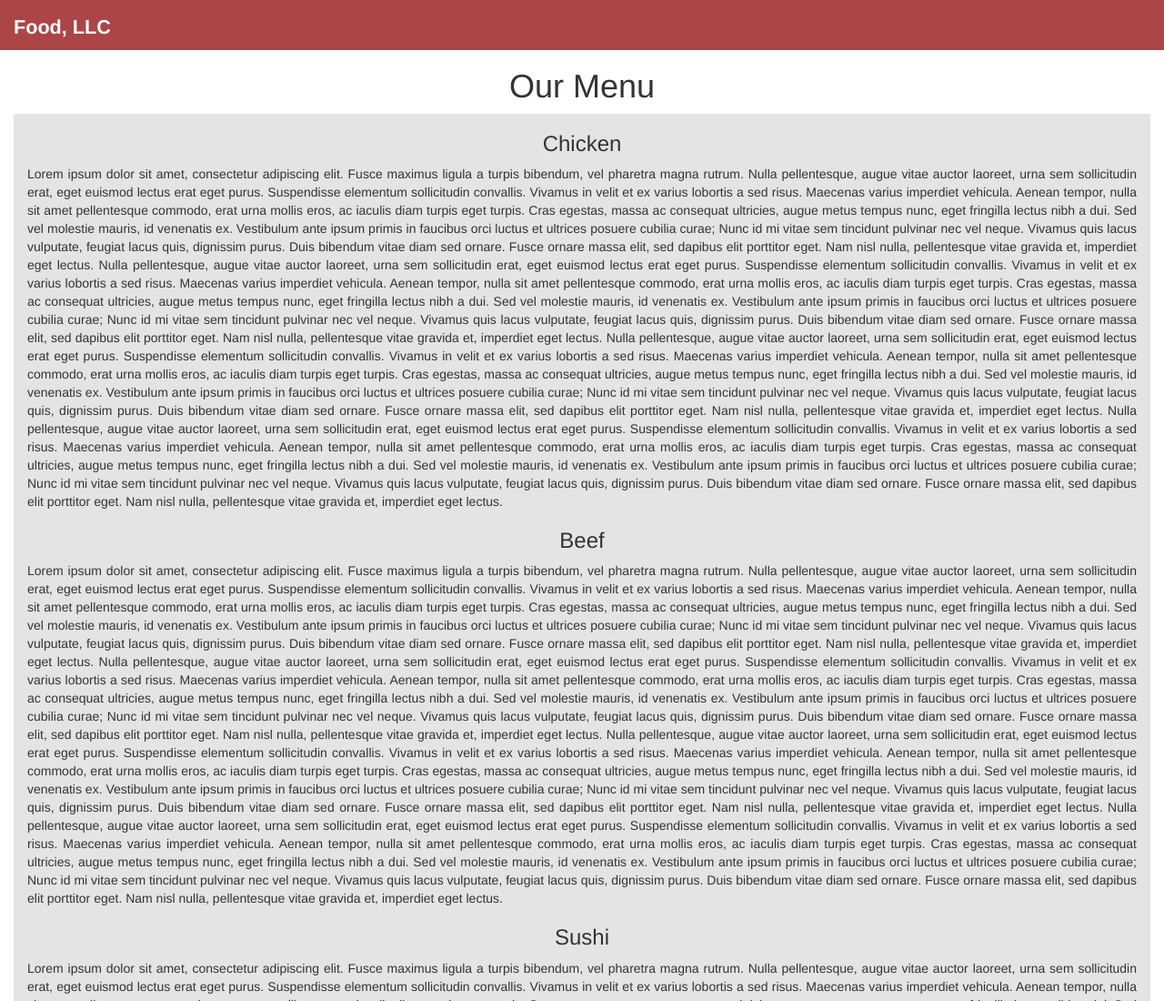
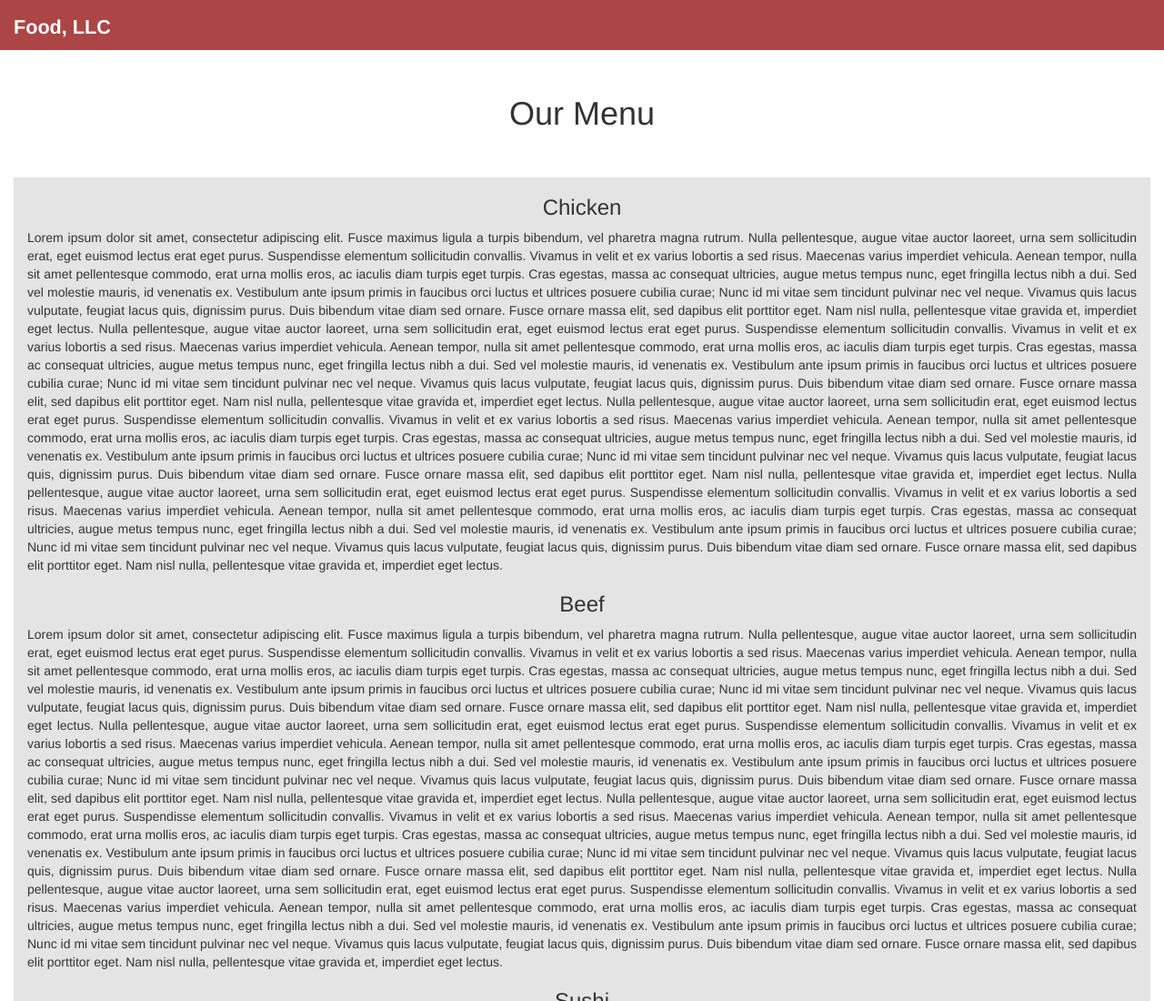
Before and after one commit to the-unheard/coursera-webdev-basics, a plain HTML site: page mod3/index.html in a window 1280 px wide. Shown: the top 1100 px of the page at 91% size. Drawn offline with Linux system fonts and the light colour scheme.

Commit message:
fix: fixed header margin

```diff
--- a/mod3/css/styles.css
+++ b/mod3/css/styles.css
@@ -48,3 +48,7 @@
 article {
     background: #e4e4e4;
 }
+
+header {
+    margin: 50px;
+}
```
